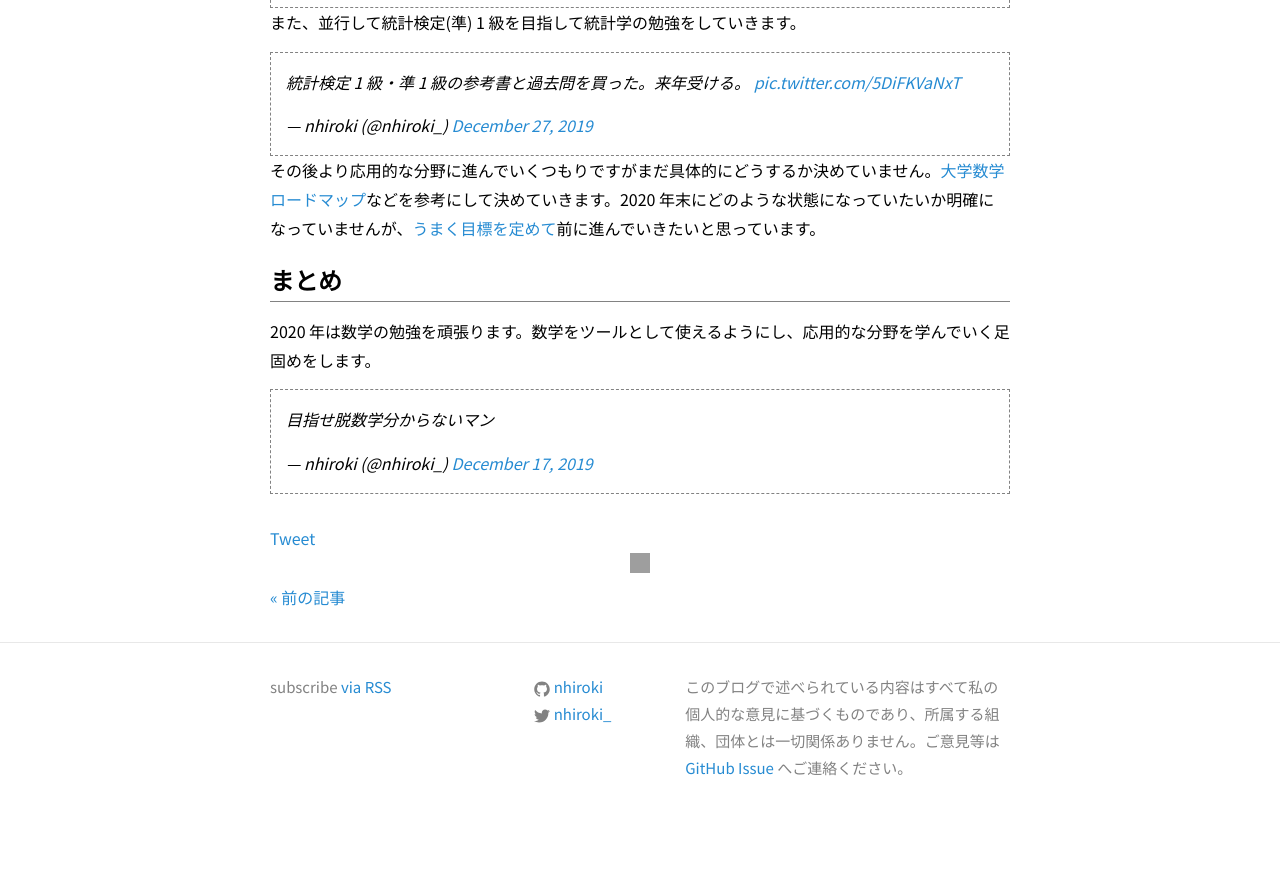
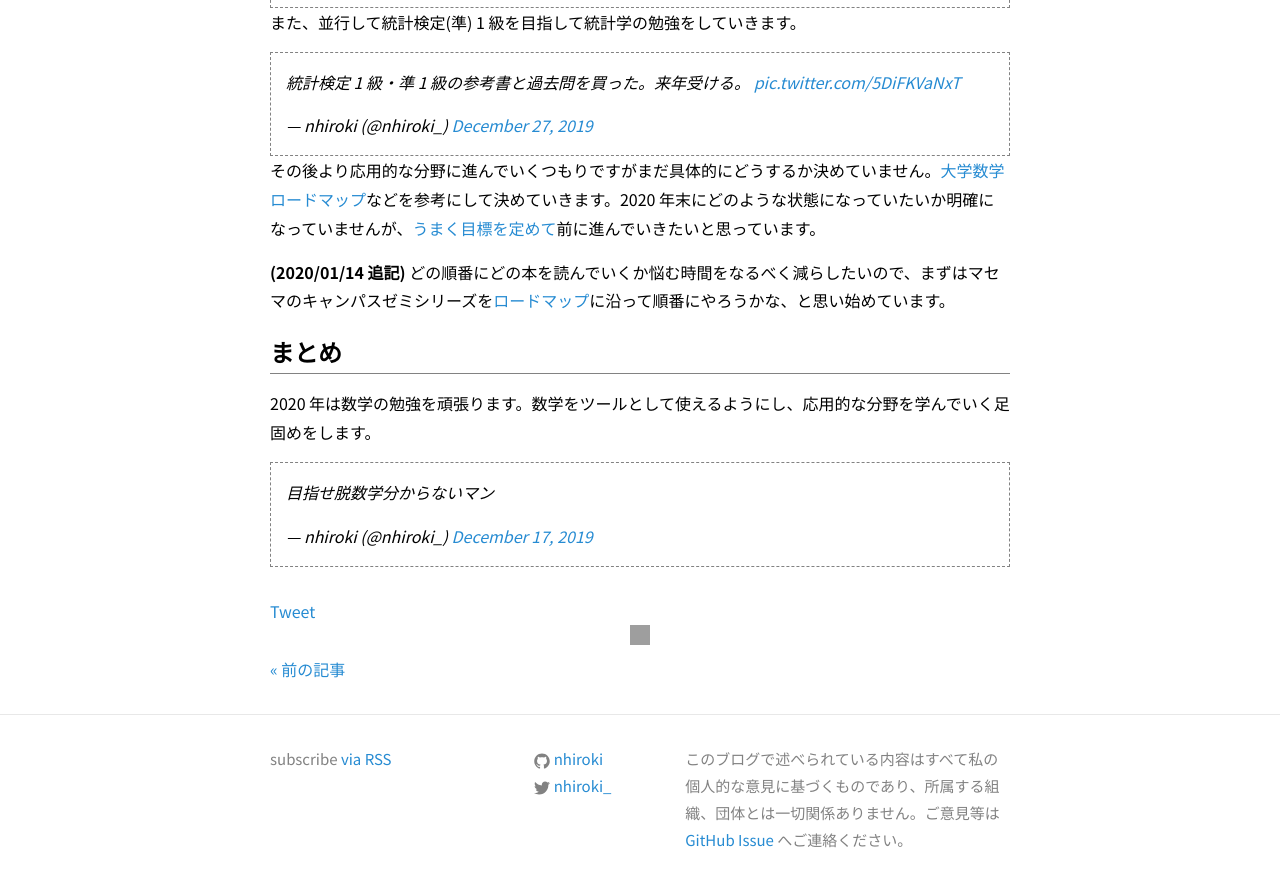
Before and after one commit to nhiroki/nhiroki.github.io, a Jekyll site: the page built from _posts/2020-01-14-study-math.md, in a window 1280 px wide and 900 px high, scrolled down 1135 px. Shown: the top 887 px of the window. Built offline with Jekyll 4.4.1, drawn with Linux system fonts in a browser that asks for light colours; comment, search, counter and statistics services are not loaded; before the commit the page ends 1976 px from its top, so only the background shows below that; grey boxes are pictures that could not be loaded.

Commit message:
Update the existing article

```diff
--- a/_posts/2020-01-14-study-math.md
+++ b/_posts/2020-01-14-study-math.md
@@ -30,6 +30,8 @@ image: /images/profile.png
 
 その後より応用的な分野に進んでいくつもりですがまだ具体的にどうするか決めていません。[大学数学ロードマップ](https://math-fun.net/20180711/412/)などを参考にして決めていきます。2020 年末にどのような状態になっていたいか明確になっていませんが、[うまく目標を定めて](/2019/02/14/make-progress)前に進んでいきたいと思っています。
 
+**(2020/01/14 追記)** どの順番にどの本を読んでいくか悩む時間をなるべく減らしたいので、まずはマセマのキャンパスゼミシリーズを[ロードマップ](https://www.mathema.jp/%E3%82%B5%E3%82%AF%E3%82%BB%E3%82%B9%E3%83%AD%E3%83%BC%E3%83%89/)に沿って順番にやろうかな、と思い始めています。
+
 # まとめ
 
 2020 年は数学の勉強を頑張ります。数学をツールとして使えるようにし、応用的な分野を学んでいく足固めをします。
```
